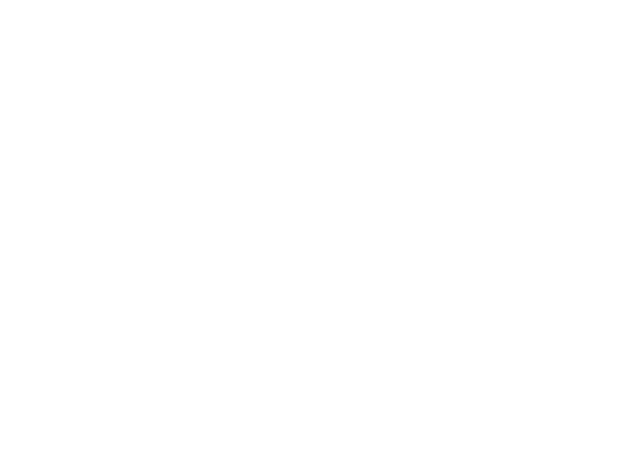
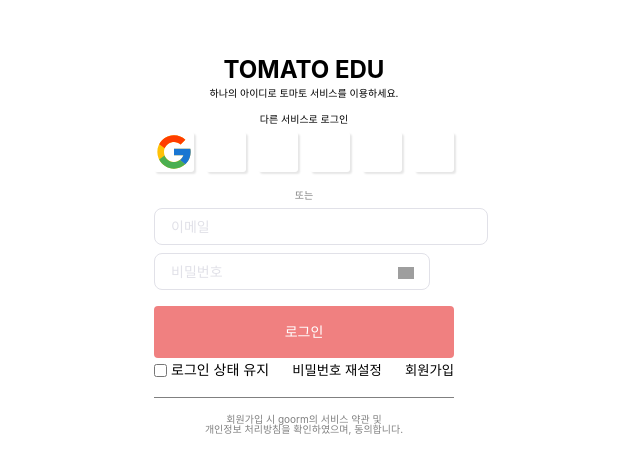
Before and after one commit to project-tomatoedu/frontend, a Nuxt app: page /login in a window 1280 px wide. Before the commit this address had no page. Shown: the part 157-630 px from the top of the page, without its empty margins (336-976 px from the left). Built offline with nearby package versions, Linux system fonts and the light colour scheme; grey boxes are pictures that could not be loaded; a web font is replaced by a local one.

Commit message:
feat : login page ui

```diff
--- /dev/null
+++ b/pages/login.vue
@@ -0,0 +1,115 @@
+<template>
+    <div class="login-container">
+        <div class="login-box">
+            <h1 class="tit-page align2">TOMATO EDU</h1>
+            <div class="txt-01 align2">하나의 아이디로 토마토 서비스를 이용하세요.</div>
+            <div class="txt-01 top-margin1 align2">다른 서비스로 로그인</div>
+            <div class="align1 top-margin2">
+                <button type="button" class="social-login-btn google"></button>
+                <button type="button" class="social-login-btn "></button>
+                <button type="button" class="social-login-btn "></button>
+                <button type="button" class="social-login-btn "></button>
+                <button type="button" class="social-login-btn "></button>
+                <button type="button" class="social-login-btn "></button>
+            </div>
+            <div class="txt-01 color-gray1 top-margin2 align2">또는</div>
+            <input type="text" class="expanded top-margin2 bottom-margin" id="username" placeholder="이메일">
+            <span class="input-pw">
+                <input :type="inputPw.show ? 'text' : 'password'" v-model="inputPw.value" placeholder="비밀번호">
+                <button type="button" :class="inputPw.show ? 'pw-view' : 'pw-hide'" @click="ctrlPwInput()">
+                    <span class="hidden-text">비밀번호 {{ inputPw.show ? '보이기' : '숨기기' }}</span>
+                </button>
+            </span>
+            <button type="button" class="btn-p lg expanded top-margin1">로그인</button>
+            <div class="align1">
+                <label class="ipt-checkbox">
+                    <input class="check-input" type="checkbox" value="check" :disabled="false">
+                    <span class="check-label">로그인 상태 유지</span>
+                </label>
+                <button type="button">비밀번호 재설정</button>
+                <button type="button">회원가입</button>
+            </div>
+            <div class="underline top-margin1"></div>
+            <div class="txt-02 color-gray1 align2 top-margin1">회원가입 시 goorm의 서비스 약관 및</div>
+            <div class="txt-02 color-gray1 align2">개인정보 처리방침을 확인하였으며, 동의합니다.
+            </div>
+        </div>
+    </div>
+</template>
+
+<script  setup lang='ts'>
+type input = {
+    value: string,
+    show: boolean | 'true' | 'false'
+}
+let inputPw: Ref<input> = ref({
+    value: '',
+    show: false
+})
+function ctrlPwInput() {
+    inputPw.value.show = !inputPw.value.show
+}
+</script>
+
+<style scoped >
+.login-container {
+    display: flex;
+    justify-content: center;
+    align-items: center;
+    height: 100vh;
+}
+
+.login-box {
+    width: 300px;
+    padding: 20px;
+}
+
+.expanded {
+    width: 100%;
+}
+
+.top-margin1 {
+    margin-top: 16px;
+}
+
+.top-margin2 {
+    margin-top: 8px;
+}
+
+.bottom-margin {
+    margin-bottom: 8px;
+}
+
+.social-login-btn {
+    width: 40px;
+    height: 40px;
+    padding: 0px;
+    margin-bottom: 10px;
+    border: none;
+    border-radius: 3px;
+    cursor: pointer;
+    background-size: contain;
+    box-shadow: 2px 2px 2px rgba(0, 0, 0, 0.1);
+
+}
+
+.google {
+    background-image: url('/google.svg');
+}
+
+.align1 {
+    width: 100%;
+    display: flex;
+    justify-content: space-between;
+}
+
+.align2 {
+    width: 100%;
+    display: flex;
+    justify-content: center;
+}
+
+.underline {
+    border-bottom: 0.5px solid gray;
+}
+</style>
```
Also changed, not shown: google.svg (added), 1 other file (tests, documents, lock files or other folders).
